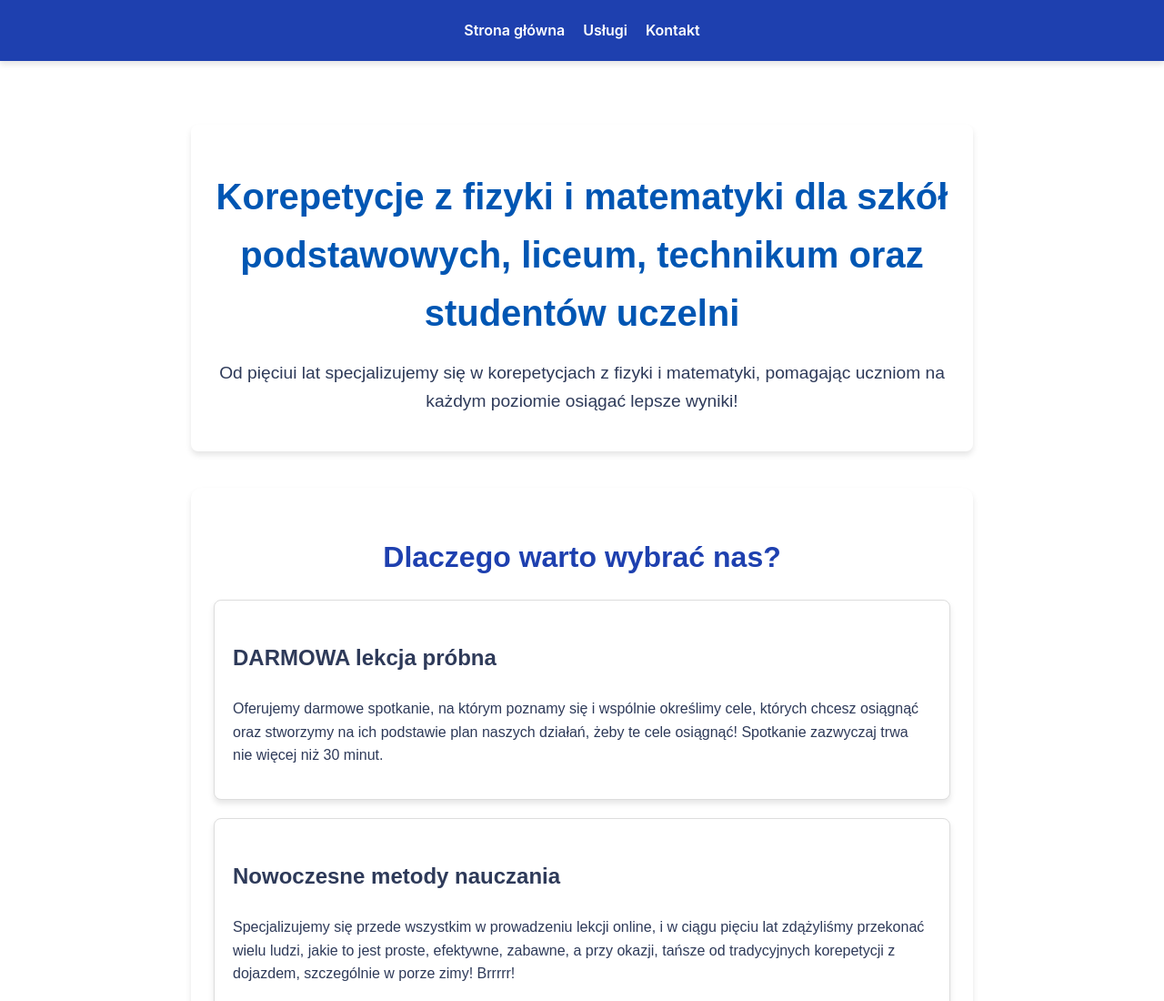
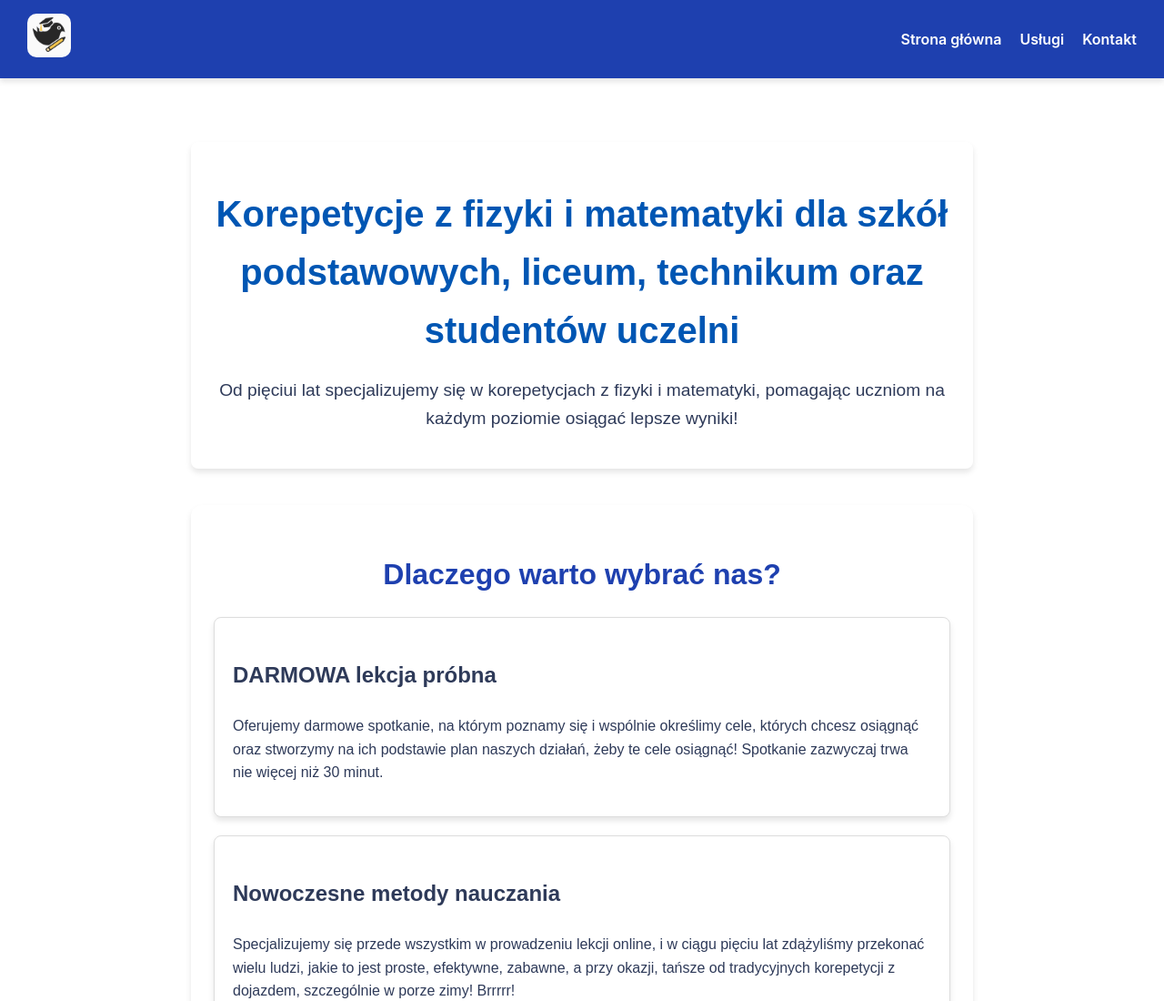
Before and after one commit to elsteramps/korki-frontend, a React app in the folder frontend/: page / in a window 1280 px wide. Shown: the top 1100 px of the page at 91% size. Built offline with nearby package versions, Linux system fonts and the light colour scheme.

Commit message:
dodano ikonkę do headera

```diff
--- a/frontend/public/index.html
+++ b/frontend/public/index.html
@@ -2,7 +2,7 @@
 <html lang="en">
   <head>
     <meta charset="utf-8" />
-    <link rel="icon" href="%PUBLIC_URL%/cutie-bird-glyph-black-icon-png_291830.jpg" />
+    <link rel="icon" href="%PUBLIC_URL%/bird.png" />
     <meta name="viewport" content="width=device-width, initial-scale=1" />
     <meta name="theme-color" content="#000000" />
     <meta
--- a/frontend/src/index.css
+++ b/frontend/src/index.css
@@ -26,6 +26,25 @@ header {
   background: rgba(30, 64, 175, 0.9);
   backdrop-filter: blur(10px);
 }
+
+.main-header {
+  background-color: #1e40af;
+  padding: 15px 30px;
+}
+
+.header-wrapper {
+  display: flex;
+  align-items: center;
+  justify-content: space-between;
+}
+
+.header-logo {
+  height: 48px;
+  width: auto;
+  margin-right: 20px;
+  border-radius: 10px;
+}
+
 
 /* Home.css */
 
--- a/frontend/src/index.js
+++ b/frontend/src/index.js
@@ -253,7 +253,11 @@ function Header() {
   };
 // Dodaj przycisk w headerze:
   return (
-    <header>
+    <header className="main-header">
+      <div className="header-wrapper">
+      <Link to="/">
+          <img src="/bird.png" alt="Logo" className="header-logo" />
+      </Link>
       <nav>
         <ul>
           <li><Link to="/">Strona główna</Link></li>
@@ -264,6 +268,7 @@ function Header() {
       {/* <button onClick={toggleTheme} className="theme-toggle">
         {theme === 'light' ? '🌙' : '☀️'}
       </button> */}
+      </div>
     </header>
   );
 }
```
Also changed, not shown: frontend/build/asset-manifest.json, frontend/build/bird.png (added), frontend/build/cutie-bird-glyph-black-icon-png_291830.jpg (deleted), frontend/build/index.html, frontend/build/static/js/main.1b473394.js.LICENSE.txt (renamed from frontend/build/static/js/main.741cfbbf.js.LICENSE.txt), frontend/public/bird.png (added), frontend/public/cutie-bird-glyph-black-icon-png_291830.jpg (deleted), 8 other files.
